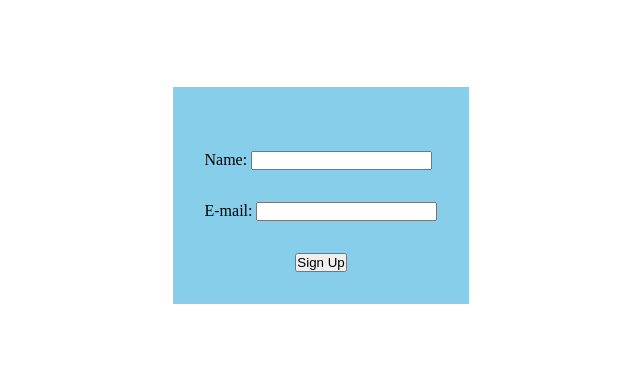
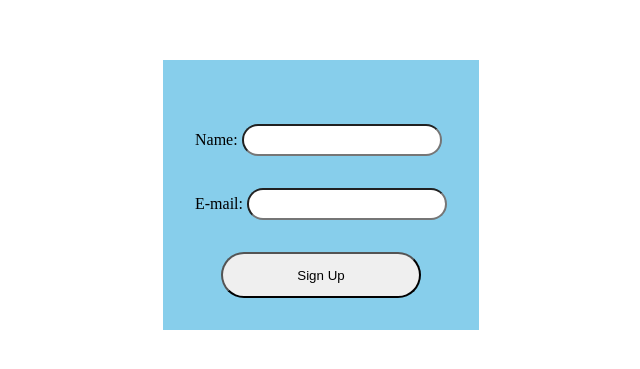
Before and after one commit to AndyCatlow/scrimba-weeklychallenge, a plain HTML site: page form/index.html in a window 1280 px wide. Shown: the part 205-574 px from the top of the page, without its empty margins (319-959 px from the left). Drawn offline with Linux system fonts and the light colour scheme.

Commit message:
add button styling

```diff
--- a/form/index.css
+++ b/form/index.css
@@ -7,6 +7,8 @@
 }
 
 :root {
+  --corners: 50px;
+  --width: 200px;
 }
 
 body {
@@ -29,7 +31,16 @@ body {
   margin: 2em auto;
 }
 
+.input__box {
+  border-radius: var(--corners);
+  padding: 0.5em;
+  width: var(--width);
+}
+
 .btn {
   display: block;
   margin: 0 auto;
+  padding: 1em 2em;
+  border-radius: var(--corners);
+  width: var(--width);
 }
```
